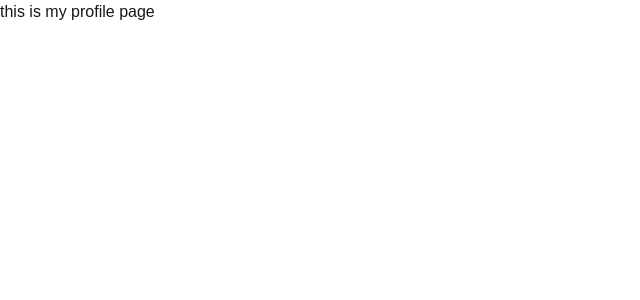
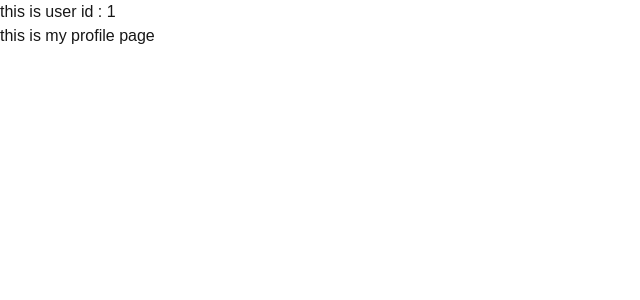
Before and after one commit to toufiq007/react_nextJs, a Next.js app: page /user/profile/1 in a window 1280 px wide. Shown: the top 300 px of the page, without its empty margins (0-640 px from the left). Built offline with nearby package versions, Linux system fonts and the light colour scheme.

Commit message:
catch dynamic route id with params

```diff
--- a/src/app/user/profile/[id]/page.jsx
+++ b/src/app/user/profile/[id]/page.jsx
@@ -1,6 +1,8 @@
-const MyProfile = () => {
+const MyProfile = ({ params }) => {
+  console.log(params);
   return (
     <div>
+        <h2 className="text-3xl text-red-500">this is user id : {params.id}</h2>
       <h2> this is my profile page</h2>
     </div>
   );
```
